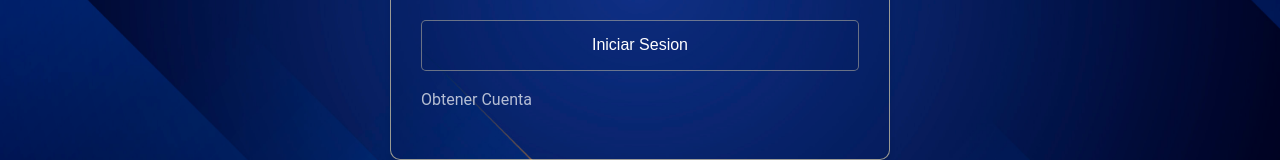
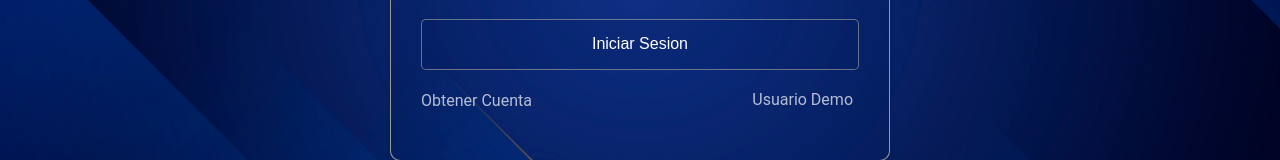
Before and after one commit to genarogg/tareas-mern-vista, a React (Create React App) app: page / in a window 1280 px wide. Shown: the part 443-603 px from the top of the page. Built offline with nearby package versions, Linux system fonts and the light colour scheme.

Commit message:
cuenta generica

```diff
--- a/src/components/auth/Login.js
+++ b/src/components/auth/Login.js
@@ -91,12 +91,23 @@ const Login = (props) => {
             />
           </div>
         </form>
-        <Link to={"./nueva-cuenta"} className="enlace-cuenta">
-          Obtener Cuenta
-        </Link>
+        <div className="usuario-generico">
+          <Link to={"./nueva-cuenta"} className="enlace-cuenta">
+            Obtener Cuenta
+          </Link>
+          <button
+            className="usuarioDemo"
+            onClick={() => {
+              const email = "correo@correo.com";
+              const password = "871Mc8jK^4z*";
+              iniciarSesion({ email, password });
+            }}
+          >
+            Usuario Demo
+          </button>
+        </div>
       </div>
     </div>
   );
 };
-
 export default Login;
--- a/src/css/_myStyle.scss
+++ b/src/css/_myStyle.scss
@@ -116,3 +116,25 @@ aside,
 ::-webkit-scrollbar-thumb {
   background: #001b5a;
 }
+
+.usuario-generico {
+  display: flex;
+  justify-content: space-between;
+  align-items: flex-end;
+
+  .enlace-cuenta {
+    display: inline-flex;
+  }
+
+  button.usuarioDemo{
+    border: none;
+    background-color: transparent;
+
+    margin-top: 2rem;
+    display: block;
+    opacity: 0.7;
+    color: #fff;
+
+    cursor: pointer;
+  }
+}
```
